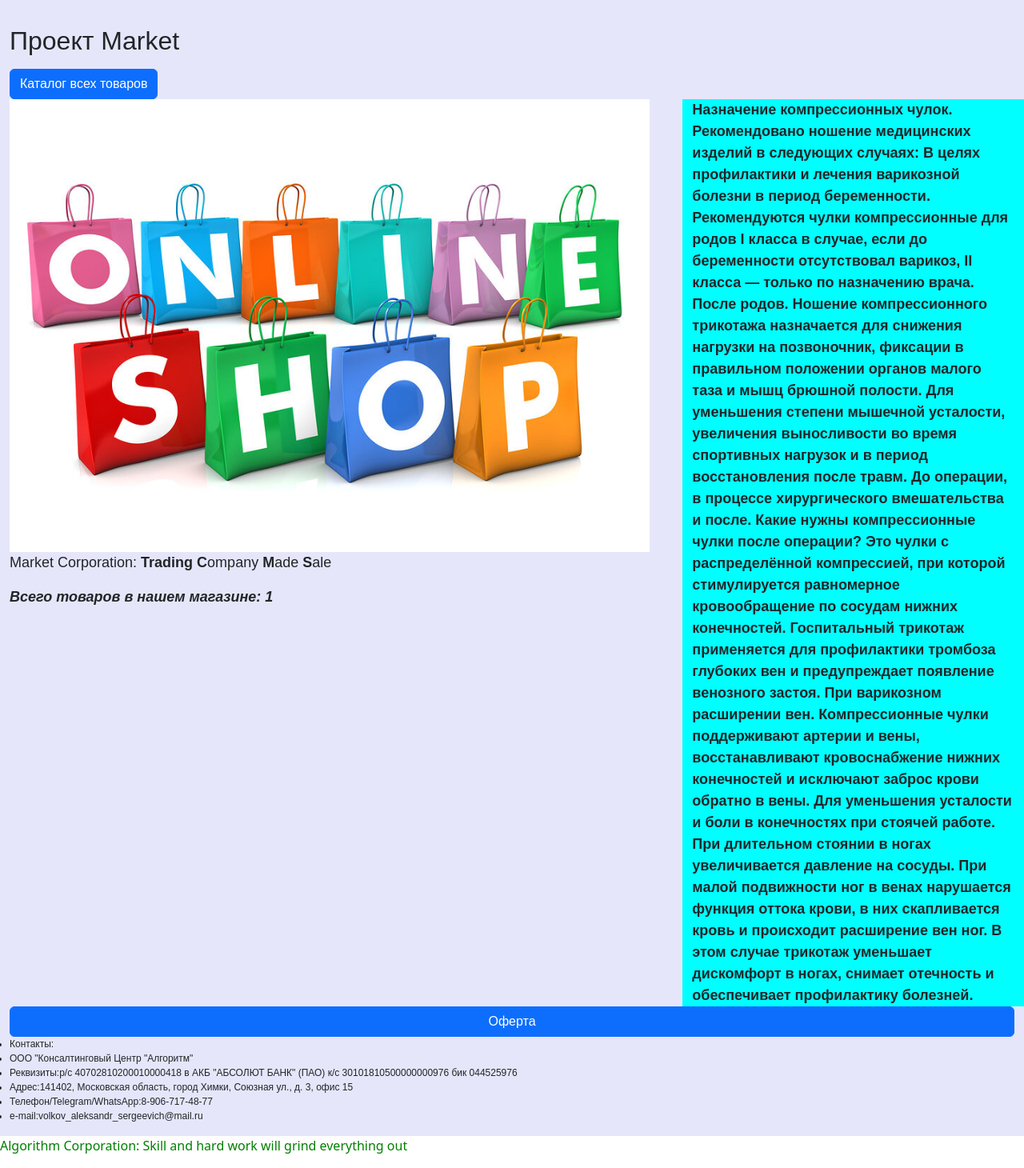
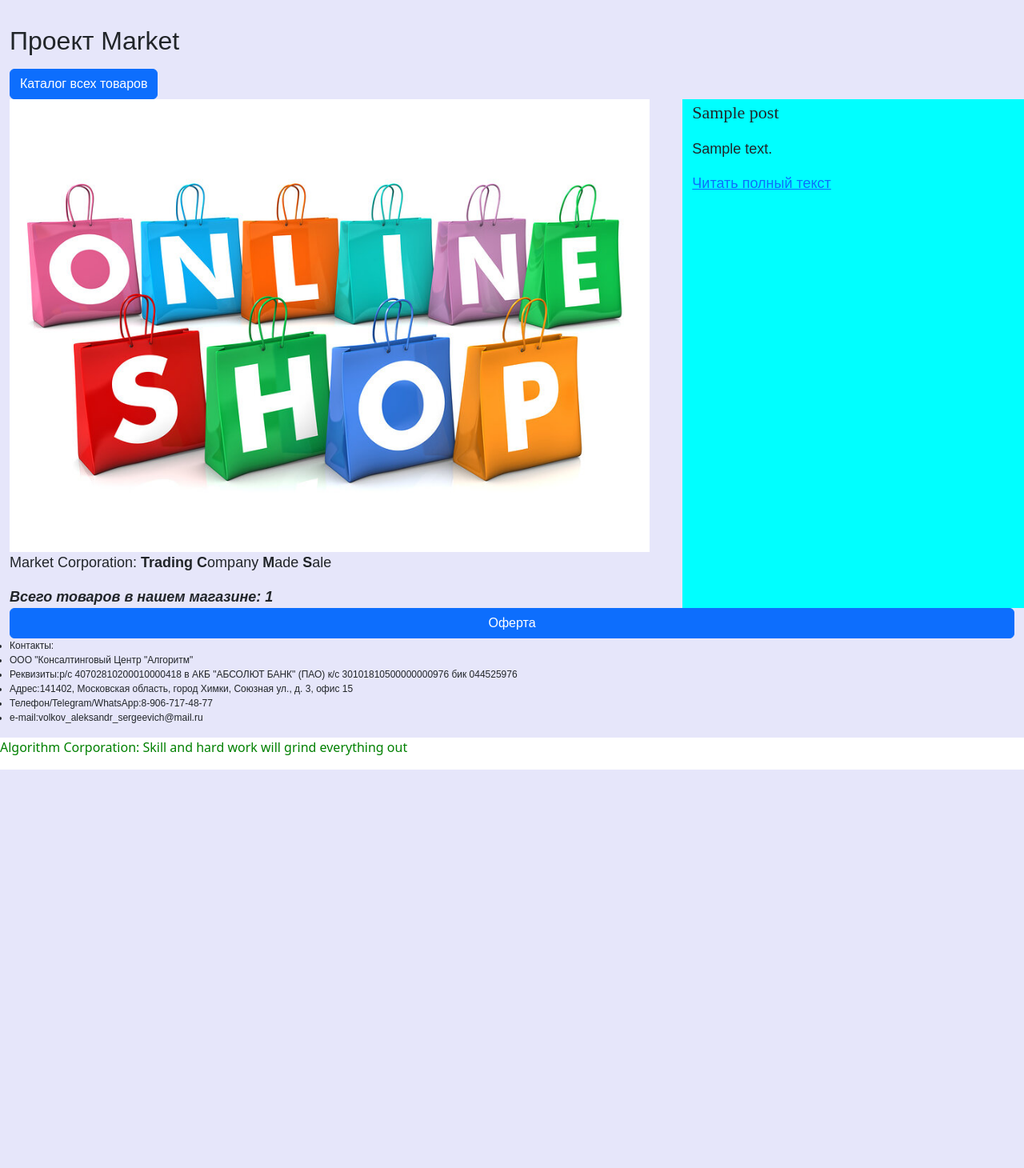
Before and after one commit to Aleksandr-Sergeevich-Volkov/educational_store, a Django app: page / in a window 1280 px wide. Shown: the part 79-1539 px from the top of the page at 80% size. After the commit the page ends 1041 px from the top, so only its background shows below. Run offline with Django 3.2, Linux system fonts and the light colour scheme; tables that the repository leaves empty hold one stand-in row (values such as "Sample post"); parts of the project's set-up code (start-up, migrations or seed data) failed here and were passed over; some libraries are stand-ins or nearby versions.

Commit message:
write homepage

```diff
--- a/traning_store/homepage/admin.py
+++ b/traning_store/homepage/admin.py
@@ -1,3 +1,5 @@
-# from django.contrib import admin
+from django.contrib import admin
 
-# Register your models here.
+from .models import Post
+
+admin.site.register(Post)
--- /dev/null
+++ b/traning_store/homepage/models.py
@@ -0,0 +1,18 @@
+from django.db import models
+
+
+class Post(models.Model):
+    title = models.CharField(
+        'Заголовок',
+        max_length=256,
+    )
+    text = models.TextField(
+        'Текст',
+    )
+
+    class Meta:
+        verbose_name = 'публикация'
+        verbose_name_plural = 'Публикации'
+
+    def __str__(self):
+        return self.title
--- a/traning_store/homepage/urls.py
+++ b/traning_store/homepage/urls.py
@@ -6,4 +6,5 @@ app_name = 'homepage'
 
 urlpatterns = [
     path('', views.HomePage.as_view(), name='homepage'),
+    path('<int:pk>/', views.detail_view, name='detail')
 ]
--- a/traning_store/homepage/views.py
+++ b/traning_store/homepage/views.py
@@ -1,6 +1,9 @@
 from catalog.models import Product
 from django.db.models import Count
+from django.shortcuts import get_object_or_404, render
 from django.views.generic import TemplateView
+
+from .models import Post
 
 
 class HomePage(TemplateView):
@@ -10,6 +13,12 @@ class HomePage(TemplateView):
 
     def get_context_data(self, *args, **kwargs):
         context = super().get_context_data(*args, **kwargs)
+        context['text'] = Post.objects.all()
         context['prod_count'] = Product.objects.aggregate(Count('id'))
         context['catalog'] = 'catalog/'
         return context
+
+
+def detail_view(request, pk):
+    object = get_object_or_404(Post, pk=pk)
+    return render(request, 'detail.html', {'object': object})
--- a/traning_store/templates/index.html
+++ b/traning_store/templates/index.html
@@ -18,17 +18,11 @@
    <div class="col-4">
       <!-- Добавим колонку "col-9" и выведем значение переменной total_count.
            С помощью стиля Bootstrap отобразим его очень крупным шрифтом  -->
-<b>Назначение компрессионных чулок.
-
-Рекомендовано ношение медицинских изделий в следующих случаях:
-
-В целях профилактики и лечения варикозной болезни в период беременности. Рекомендуются чулки компрессионные для родов I класса в случае, если до беременности отсутствовал варикоз, II класса — только по назначению врача.
-После родов. Ношение компрессионного трикотажа назначается для снижения нагрузки на позвоночник, фиксации в правильном положении органов малого таза и мышц брюшной полости.
-Для уменьшения степени мышечной усталости, увеличения выносливости во время спортивных нагрузок и в период восстановления после травм.
-До операции, в процессе хирургического вмешательства и после. Какие нужны компрессионные чулки после операции? Это чулки с распределённой компрессией, при которой стимулируется равномерное кровообращение по сосудам нижних конечностей.
-Госпитальный трикотаж применяется для профилактики тромбоза глубоких вен и предупреждает появление венозного застоя.
-При варикозном расширении вен. Компрессионные чулки поддерживают артерии и вены, восстанавливают кровоснабжение нижних конечностей и исключают заброс крови обратно в вены.
-Для уменьшения усталости и боли в конечностях при стоячей работе. При длительном стоянии в ногах увеличивается давление на сосуды. При малой подвижности ног в венах нарушается функция оттока крови, в них скапливается кровь и происходит расширение вен ног. В этом случае трикотаж уменьшает дискомфорт в ногах, снимает отечность и обеспечивает профилактику болезней.</b>
+{% for post in text%}
+<p style="font-size: 22px; font-family:Times New Roman">{{ post.title }}</p>
+<p class="card-text">{{ post.text|truncatewords:25 }}</p>
+<a href="{{post.id}}" class="card-link">Читать полный текст</a>
+{% endfor %}
   </div>
   <div class="btn-group">
   <a href="static/oferta.pdf" class="btn btn-primary">Оферта</a>
--- a/traning_store/traning_store/settings.py
+++ b/traning_store/traning_store/settings.py
@@ -31,7 +31,7 @@ CSRF_TRUSTED_ORIGINS = ['https://4505485-volkovaleksandr.twc1.net']
 # SECURITY WARNING: don't run with debug turned on in production!
 DEBUG = True
 
-ALLOWED_HOSTS = ['127.0.0.1', 'localhost', '0.0.0.0','62.113.36.63','4505485-volkovaleksandr.twc1.net'
+ALLOWED_HOSTS = ['127.0.0.1', 'localhost', '0.0.0.0','62.113.36.63','4505485-volkovaleksandr.twc1.net','kompressionnye-chulki24.ru'
 ]
 INTERNAL_IPS = ['127.0.0.1']
 
```
Also changed, not shown: traning_store/templates/detail.html (added, +10 -0 lines).
